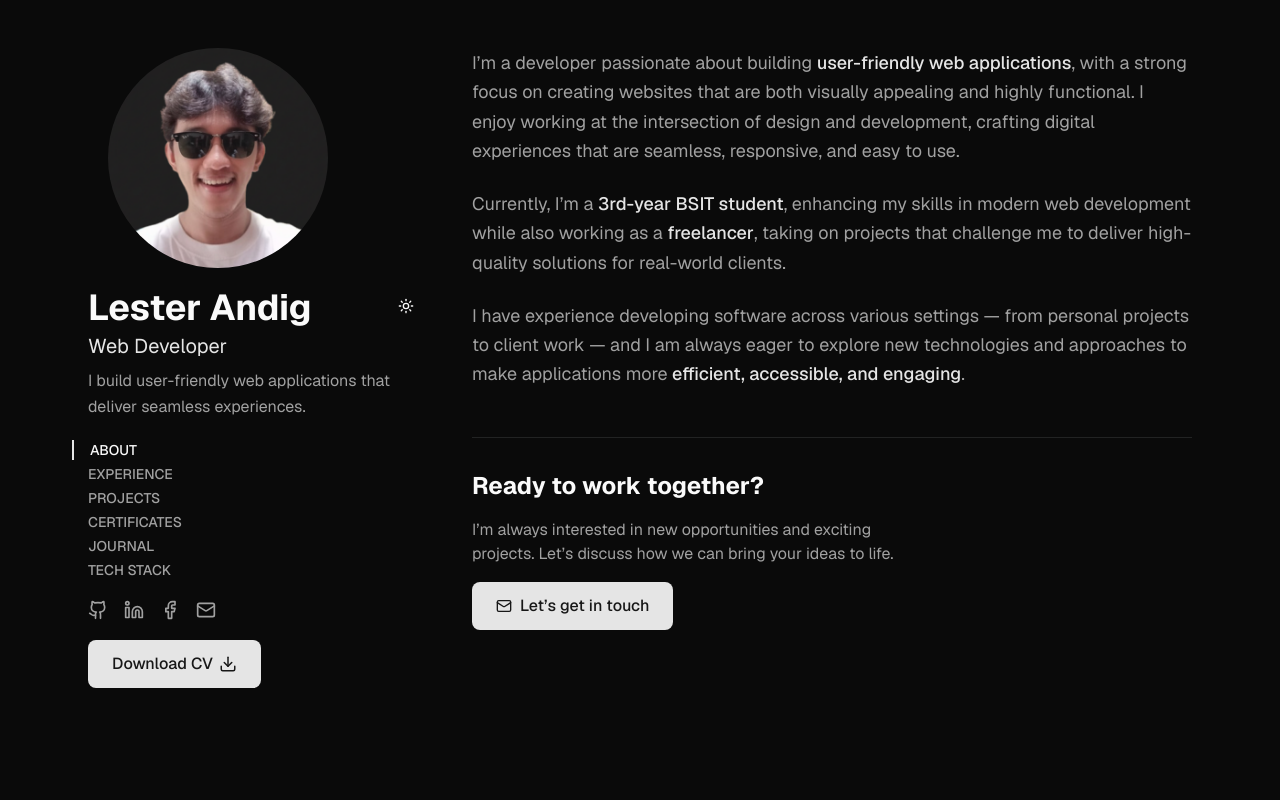
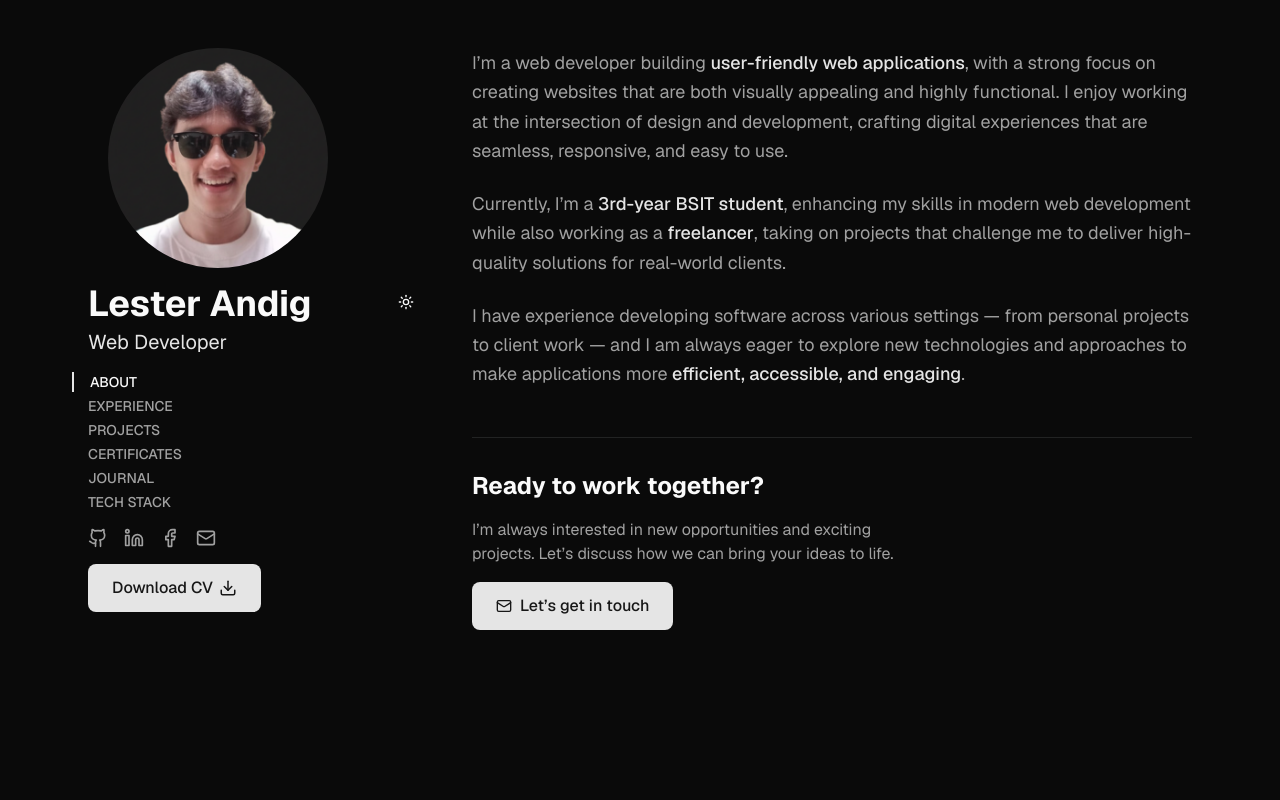
Before and after one commit to RANDAAAALL/v4-portfolio, a Next.js app: page / in a window 1280 px wide. Shown: the top 800 px of the page. Built offline with nearby package versions, Linux system fonts and the light colour scheme.

Commit message:
Refactor: pages and replace new portfolio project image

```diff
--- a/src/app/certificates/page.tsx
+++ b/src/app/certificates/page.tsx
@@ -19,7 +19,7 @@ export default function Certificates() {
       <div className="max-w-6xl mx-auto px-6 py-12">
         <div className="grid grid-cols-1 lg:grid-cols-12 gap-12">
           {/* Left Sidebar */}
-          <div className="lg:col-span-4 space-y-5">
+          <div className="lg:col-span-4 space-y-4">
             <ImagePreviewContent />
             <div>
               <div className="flex items-start justify-between mb-2">
@@ -31,10 +31,6 @@ export default function Certificates() {
                 </div>
                 <ThemeToggle />
               </div>
-              <p className="text-muted-foreground leading-relaxed">
-                I build user-friendly web applications that deliver seamless
-                experiences.
-              </p>
             </div>
 
             <Navigation />
--- a/src/app/experience/page.tsx
+++ b/src/app/experience/page.tsx
@@ -14,7 +14,7 @@ export default function ExperiencePage() {
       <div className="max-w-6xl mx-auto px-6 py-12">
         <div className="grid grid-cols-1 lg:grid-cols-12 gap-12">
          {/* Left Sidebar */}
-         <div className="lg:col-span-4 space-y-5">
+         <div className="lg:col-span-4 space-y-4">
             <ImagePreviewContent/>
             <div>
               <div className="flex items-start justify-between mb-2">
@@ -24,9 +24,6 @@ export default function ExperiencePage() {
                 </div>
                 <ThemeToggle />
               </div>
-              <p className="text-muted-foreground leading-relaxed">
-                I build user-friendly web applications that deliver seamless experiences.
-              </p>
             </div>
 
             <Navigation />
--- a/src/app/journal/page.tsx
+++ b/src/app/journal/page.tsx
@@ -30,7 +30,7 @@ export default function JournalPage() {
       <div className="max-w-6xl mx-auto px-6 py-12">
         <div className="grid grid-cols-1 lg:grid-cols-12 gap-12">
           {/* LEFT SIDEBAR */}
-          <div className="lg:col-span-4 space-y-5">
+          <div className="lg:col-span-4 space-y-4">
             <ImagePreviewContent />
 
             <div>
@@ -45,11 +45,6 @@ export default function JournalPage() {
                 </div>
                 <ThemeToggle />
               </div>
-
-              <p className="text-muted-foreground leading-relaxed">
-                I build user-friendly web applications that deliver seamless
-                experiences.
-              </p>
             </div>
 
             <Navigation />
--- a/src/app/page.tsx
+++ b/src/app/page.tsx
@@ -13,7 +13,7 @@ export default function HomePage() {
       <div className="max-w-6xl mx-auto px-6 py-12">
         <div className="grid grid-cols-1 lg:grid-cols-12 gap-12">
           {/* Left Sidebar */}
-          <div className="lg:col-span-4 space-y-5">
+          <div className="lg:col-span-4 space-y-4">
               <ImagePreviewContent />
             <div>
               <div className="flex items-start justify-between mb-2">
@@ -23,9 +23,9 @@ export default function HomePage() {
                 </div>
                 <ThemeToggle />
               </div>
-              <p className="text-muted-foreground leading-relaxed">
+              {/* <p className="text-muted-foreground leading-relaxed">
                 I build user-friendly web applications that deliver seamless experiences.
-              </p>
+              </p> */}
             </div>
 
             <Navigation />
@@ -37,7 +37,7 @@ export default function HomePage() {
           <div className="lg:col-span-8 space-y-12 h-auto lg:h-screen">
             <section>
               <p className="text-lg text-muted-foreground leading-relaxed mb-6">
-                I&rsquo;m a developer passionate about building <span className="text-primary font-medium">user-friendly web applications</span>, with a strong focus on creating websites that are both visually appealing and highly functional. I enjoy working at the intersection of design and development, crafting digital experiences that are seamless, responsive, and easy to use.
+                I&rsquo;m a web developer building <span className="text-primary font-medium">user-friendly web applications</span>, with a strong focus on creating websites that are both visually appealing and highly functional. I enjoy working at the intersection of design and development, crafting digital experiences that are seamless, responsive, and easy to use.
               </p>
 
               <p className="text-lg text-muted-foreground leading-relaxed mb-6">
--- a/src/app/projects/page.tsx
+++ b/src/app/projects/page.tsx
@@ -26,7 +26,7 @@ export default function ProjectsPage() {
       <div className="max-w-6xl mx-auto px-6 py-12">
         <div className="grid grid-cols-1 lg:grid-cols-12 gap-12">
           {/* Left Sidebar */}
-          <div className="lg:col-span-4 space-y-5">
+          <div className="lg:col-span-4 space-y-4">
             <ImagePreviewContent/>
             <div>
               <div className="flex items-start justify-between mb-2">
@@ -36,9 +36,6 @@ export default function ProjectsPage() {
                 </div>
                 <ThemeToggle />
               </div>
-              <p className="text-muted-foreground leading-relaxed">
-                I build user-friendly web applications that deliver seamless experiences.
-              </p>
             </div>
 
             <Navigation />
--- a/src/app/tech-stack/page.tsx
+++ b/src/app/tech-stack/page.tsx
@@ -13,7 +13,7 @@ export default function TechStackPage() {
       <div className="max-w-6xl mx-auto px-6 py-12">
         <div className="grid grid-cols-1 lg:grid-cols-12 gap-12">
           {/* Left Sidebar */}
-          <div className="lg:col-span-4 space-y-5">
+          <div className="lg:col-span-4 space-y-4">
             <ImagePreviewContent />
             <div>
               <div className="flex items-start justify-between mb-2">
@@ -25,10 +25,6 @@ export default function TechStackPage() {
                 </div>
                 <ThemeToggle />
               </div>
-              <p className="text-muted-foreground leading-relaxed">
-                I build user-friendly web applications that deliver seamless
-                experiences.
-              </p>
             </div>
 
             <Navigation />
```
Also changed, not shown: public/personal-portfolio.png.
